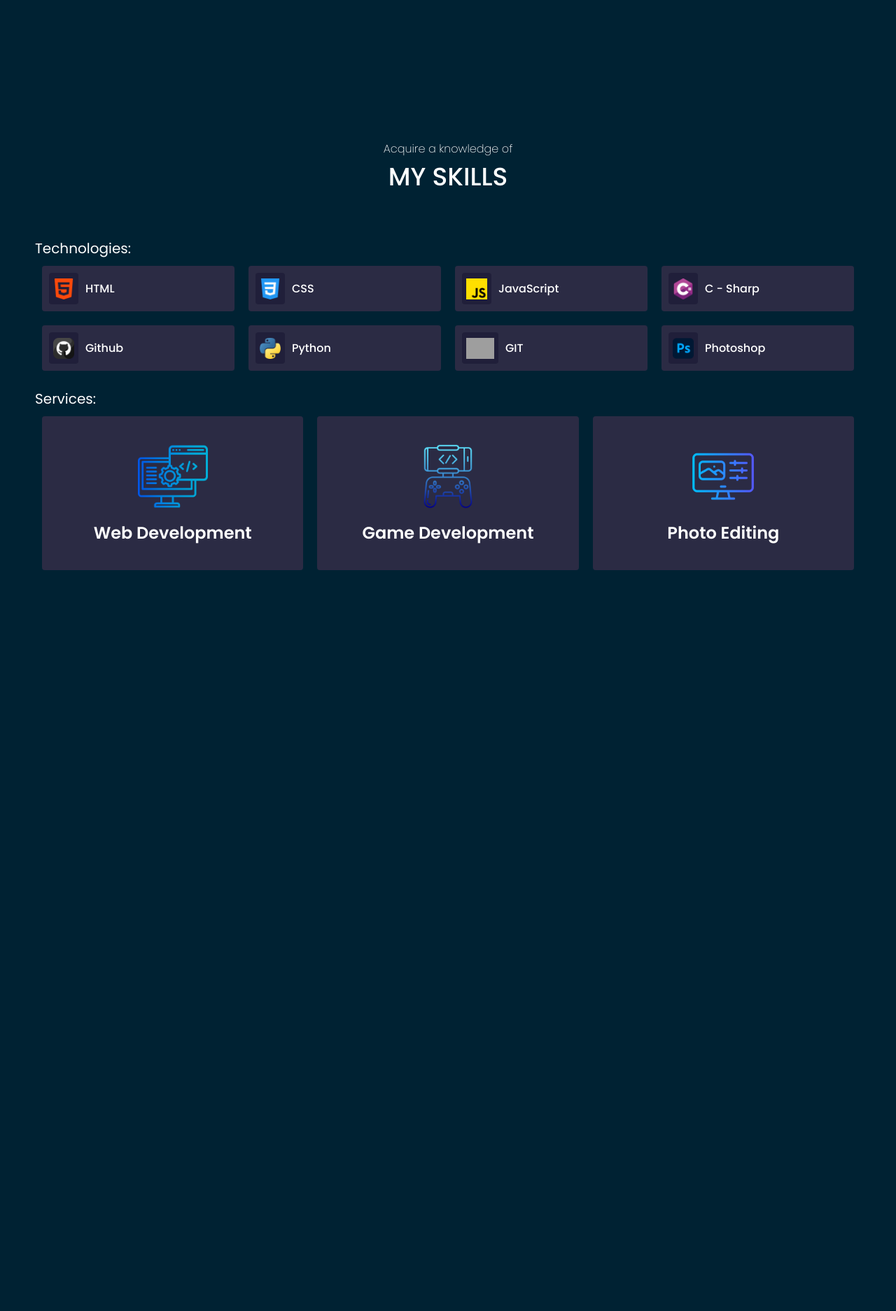
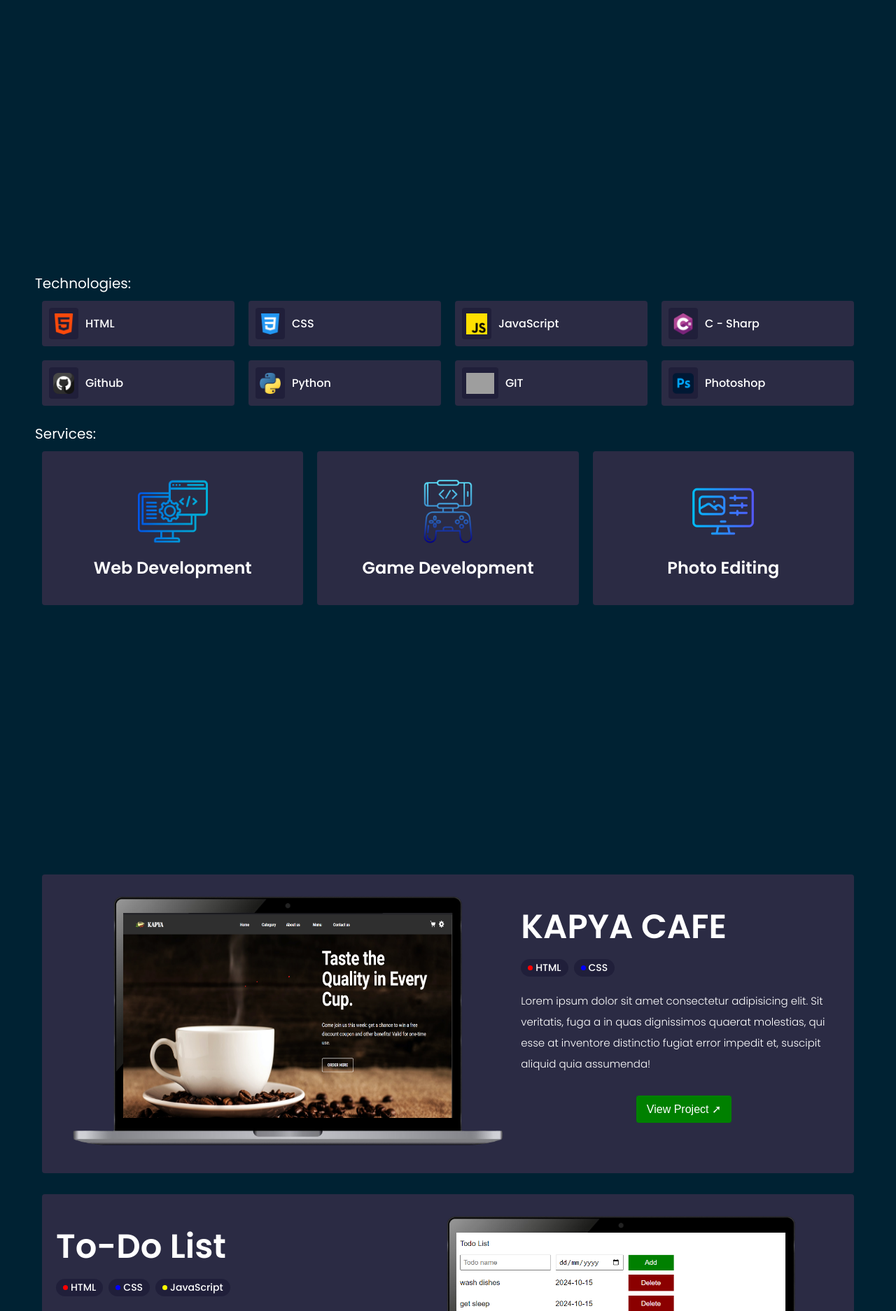
Before and after one commit to BSIT-Web-Programming-2024/Marquez-Server, a PHP site: page / in a window 1280 px wide. Shown: the part 1560-3434 px from the top of the page at 70% size. Before the commit the page ends 2375 px from the top, so only its background shows below. Run offline with PHP 8.4, Linux system fonts and the light colour scheme; grey boxes are pictures that could not be loaded.

Commit message:
added project section and added animations in about section

```diff
--- a/index.html
+++ b/index.html
@@ -49,7 +49,7 @@
     </div>
 
     <div id="about">
-      <div class="sub-heading-container">
+      <div class="sub-heading-container about-animation">
         <p class="sub-header">
           Get to know more
         </p>
@@ -68,7 +68,7 @@
             <div class="more-details-container">
               <div class="education-container">
                 <div class="education-icon-container">
-                  <img src="icons/graduation-cap.png" class="education-icon">
+                  <img src="icons/education.png" class="education-icon">
                 </div>
                   <p class="education">
                   Education
@@ -84,10 +84,10 @@
               </div>
               <div class="experience-container">
                 <div class="experience-icon-container">
-                  <img src="icons/experience-icon.png" class="experience-icon">
+                  <img src="icons/expertise.png" class="experience-icon">
                 </div>
                   <p class="experience">
-                    Experience
+                    Expertise
                   </p>
 
                   <p class="experience-skills">
@@ -114,7 +114,7 @@
             <div class="hobbies-list-container">
               <div class="section1">
                 <ul>
-                  <li>Playing Videogames</li>
+                  <li>Playing Video Games</li>
                   <li>Netflix and Chill</li>
                   <li>Reading Manga/Manhwa</li>
                 </ul>
@@ -274,6 +274,181 @@
     </div>
 
 
+    <div id="projects">
+      <div class="sub-heading-container">
+        <p class="sub-header">
+          Where creativity meets code, featuring my
+        </p>
+        <p class="sub-title">
+          Projects
+        </p>
+      </div>
+
+      <div class="project-container">
+        <div class="project-flex">
+          <div class="project-relative">
+            <img class="project-relative-pic" src="pictures/laptop-bg.png">
+
+            <div class="project-absolute">
+              <img class="project-absolute-pic" src="pictures/KAPYA-CAFE.png">
+            </div>
+          </div>
+
+          <div class="project-details-container">
+            <div class="project-title-container">
+              <p class="project-title">
+                KAPYA CAFE
+              </p>
+            </div>
+
+            <div class="prog-lang-used">
+              <div class="prog-lang-container">
+                <div class="html-dot dot"></div>
+                <p class="prog-lang">
+                  HTML
+                </p>
+              </div>
+
+              <div class="prog-lang-container">
+                <div class="css-dot dot"></div>
+                <p class="prog-lang">
+                  CSS
+                </p>
+              </div>
+            </div>
+
+            <div class="project-desc-container">
+              <p class="project-desc">
+                Lorem ipsum dolor sit amet consectetur adipisicing elit. Sit veritatis, fuga a in quas dignissimos quaerat molestias, qui esse at inventore distinctio fugiat error impedit et, suscipit aliquid quia assumenda!
+              </p>
+            </div>
+
+            <div class="project-button">
+              <button class="view-button">
+                View Project <span>&#10138;</span>
+              </button>
+            </div>
+
+          </div>
+        </div>
+
+
+        <!-- right side project -->
+        <div class="project-flex">
+
+          <div class="project-details-container">
+            <div class="project-title-container">
+              <p class="project-title">
+                To-Do List
+              </p>
+            </div>
+
+            <div class="prog-lang-used">
+              <div class="prog-lang-container">
+                <div class="html-dot dot"></div>
+                <p class="prog-lang">
+                  HTML
+                </p>
+              </div>
+
+              <div class="prog-lang-container">
+                <div class="css-dot dot"></div>
+                <p class="prog-lang">
+                  CSS
+                </p>
+              </div>
+
+              <div class="prog-lang-container">
+                <div class="js-dot dot"></div>
+                <p class="prog-lang">
+                  JavaScript
+                </p>
+              </div>
+            </div>
+
+            <div class="project-desc-container">
+              <p class="project-desc">
+                Lorem ipsum dolor sit amet consectetur adipisicing elit. Sit veritatis, fuga a in quas dignissimos quaerat molestias, qui esse at inventore distinctio fugiat error impedit et, suscipit aliquid quia assumenda!
+              </p>
+            </div>
+
+            <div class="project-button">
+              <button class="view-button">
+                View Project <span>&#10138;</span>
+              </button>
+            </div>
+
+          </div>
+
+
+          <div class="project-relative">
+            <img class="project-relative-pic" src="pictures/laptop-bg.png">
+
+            <div class="project-absolute">
+              <img class="project-absolute-pic" src="pictures/todo-list.png">
+            </div>
+          </div>
+
+        </div>
+
+        <!-- left side project -->
+        <div class="project-flex">
+          <div class="project-relative">
+            <img class="project-relative-pic" src="pictures/laptop-bg.png">
+
+            <div class="project-absolute">
+              <img class="project-absolute-pic" src="pictures/rock-paper-scissor.png">
+            </div>
+          </div>
+
+          <div class="project-details-container">
+            <div class="project-title-container">
+              <p class="project-title">
+                Rock Paper Scissor
+              </p>
+            </div>
+
+            <div class="prog-lang-used">
+              <div class="prog-lang-container">
+                <div class="html-dot dot"></div>
+                <p class="prog-lang">
+                  HTML
+                </p>
+              </div>
+
+              <div class="prog-lang-container">
+                <div class="css-dot dot"></div>
+                <p class="prog-lang">
+                  CSS
+                </p>
+              </div>
+
+              <div class="prog-lang-container">
+                <div class="js-dot dot"></div>
+                <p class="prog-lang">
+                  JavaScript
+                </p>
+              </div>
+            </div>
+
+            <div class="project-desc-container">
+              <p class="project-desc">
+                Lorem ipsum dolor sit amet consectetur adipisicing elit. Sit veritatis, fuga a in quas dignissimos quaerat molestias, qui esse at inventore distinctio fugiat error impedit et, suscipit aliquid quia assumenda!
+              </p>
+            </div>
+
+            <div class="project-button">
+              <button class="view-button">
+                View Project <span>&#10138;</span>
+              </button>
+            </div>
+
+          </div>
+        </div>
+
+      </div>
+    </div>
+
     <script src="https://cdnjs.cloudflare.com/ajax/libs/animejs/3.2.2/anime.min.js" integrity="sha512-aNMyYYxdIxIaot0Y1/PLuEu3eipGCmsEUBrUq+7aVyPGMFH8z0eTP0tkqAvv34fzN6z+201d3T8HPb1svWSKHQ==" crossorigin="anonymous" referrerpolicy="no-referrer"></script>
 
     <script src="script.js"></script>
--- a/style.css
+++ b/style.css
@@ -36,7 +36,7 @@ body {
   display: flex;
   align-items: center;
   justify-content: center;
-  position: fixed;
+  position: relative;
   top: -70px;
   z-index: 999;
 }
@@ -245,6 +245,8 @@ body {
   display: flex;
   flex-direction: column;
   align-items: center;
+  position: relative;
+  opacity: 0;
 }
 
 .sub-header {
@@ -272,14 +274,14 @@ body {
 }
 
 .about-img-container {
-  background: none;
-  border: 1px solid rgb(255, 255, 255);
+  background-color: rgb(43, 43, 68);
   height: 400px;
   width: 310px;
   border-radius: 8px;
   display: flex;
   justify-content: center;
   align-items: center;
+  opacity: 0;
 }
 
 .about-img {
@@ -315,12 +317,12 @@ body {
 
 .education-icon,
 .experience-icon {
-  height: 45px;
+  height: 40px;
 }
 
 .education-container,
 .experience-container {
-  border: 1px solid rgb(255, 255, 255);
+  background-color: rgb(43, 43, 68);
   flex: 1;
   height: 180px;
   border-radius: 8px;
@@ -328,6 +330,7 @@ body {
   flex-direction: column;
   align-items: center;
   padding: 10px;
+  opacity: 0;
 }
 
 .education,
@@ -352,12 +355,13 @@ body {
   display: flex;
   justify-content: center;
   align-items: center;
+  opacity: 0;
 }
 
 .left-line-hobbies {
   position: absolute;
   background-color: rgb(255, 255, 255);
-  height: 1px;
+  height: 0.1px;
   left: 0;
   width: 260px;
 }
@@ -365,7 +369,7 @@ body {
 .right-line-hobbies {
   position: absolute;
   background-color: rgb(255, 255, 255);
-  height: 1px;
+  height: 0.1px;
   right: 0;
   width: 260px;
 }
@@ -376,13 +380,14 @@ body {
 }
 
 .hobbies-list-container {
-  border: 1px solid rgb(255, 255, 255);
+  background-color: rgb(43, 43, 68);
   border-radius: 8px;
   display: flex;
   justify-content: space-between;
   align-items: center;
   padding: 20px;
   margin-top: 20px;
+  opacity: 0;
 }
 
 .section1,
@@ -495,3 +500,123 @@ body {
   font-size: 24px;
   font-weight: 600;
 }
+
+#projects {
+  padding-top: 80px;
+  width: 100%;
+}
+
+.project-container {
+  margin-top: 40px;
+  padding-left: 60px;
+  padding-right: 60px;
+}
+
+.project-flex {
+  display: flex;
+  background-color: rgb(43, 43, 68);
+  padding: 10px;
+  border-radius: 4px;
+  margin-top: 30px;
+}
+
+.project-relative {
+  position: relative;
+}
+
+.project-relative-pic {
+  height: 400px;
+}
+
+.project-absolute {
+  position: absolute;
+  top: 45px;
+  left: 106px;
+  right: 0;
+}
+
+.project-absolute-pic {
+  height: 293px;
+  width: 470px;
+}
+
+.project-details-container {
+  margin-left: 10px;
+  margin-top: 14px;
+}
+
+.project-title-container {
+  padding-top: 15px;
+}
+
+.project-title {
+  font-size: 48px;
+  font-weight: 600;
+}
+
+.prog-lang-used {
+  margin-top: 10px;
+  display: flex;
+  column-gap: 8px;
+}
+
+.prog-lang-container {
+  background-color: rgba(23, 20, 48, 0.5);
+  padding: 2px 10px;
+  border-radius: 100px;
+  display: flex;
+  align-items: center;
+  column-gap: 4px;
+}
+
+.prog-lang {
+  font-size: 14px;
+  font-weight: 500;
+}
+
+.dot {
+  height: 7px;
+  width: 7px;
+  border-radius: 999px;
+}
+
+.html-dot {
+  background-color: red;
+}
+
+.css-dot {
+  background-color: blue;
+}
+
+.js-dot {
+  background-color: yellow;
+}
+
+.project-desc-container {
+  margin-top: 20px;
+  padding-right: 14px;
+}
+
+.project-desc {
+  font-size: 15px;
+  font-weight: 300;
+  line-height: 30px;
+}
+
+.project-button {
+  display: flex;
+  justify-content: center;
+  align-items: center;
+  margin-top: 30px;
+}
+
+.view-button {
+  padding: 10px 15px;
+  background-color: green;
+  border: none;
+  color: white;
+  border-radius: 4px;
+  font-size: 16px;
+  font-weight: 400;
+  cursor: pointer;
+}
```
Also changed, not shown: script.js (+98 -0 lines), icons/education.png (added), icons/expertise.png (added), pictures/KAPYA-CAFE.png (added), pictures/laptop-bg.png (added), pictures/laptop.png (added), pictures/rock-paper-scissor.png (added), pictures/todo-list.png (added).
